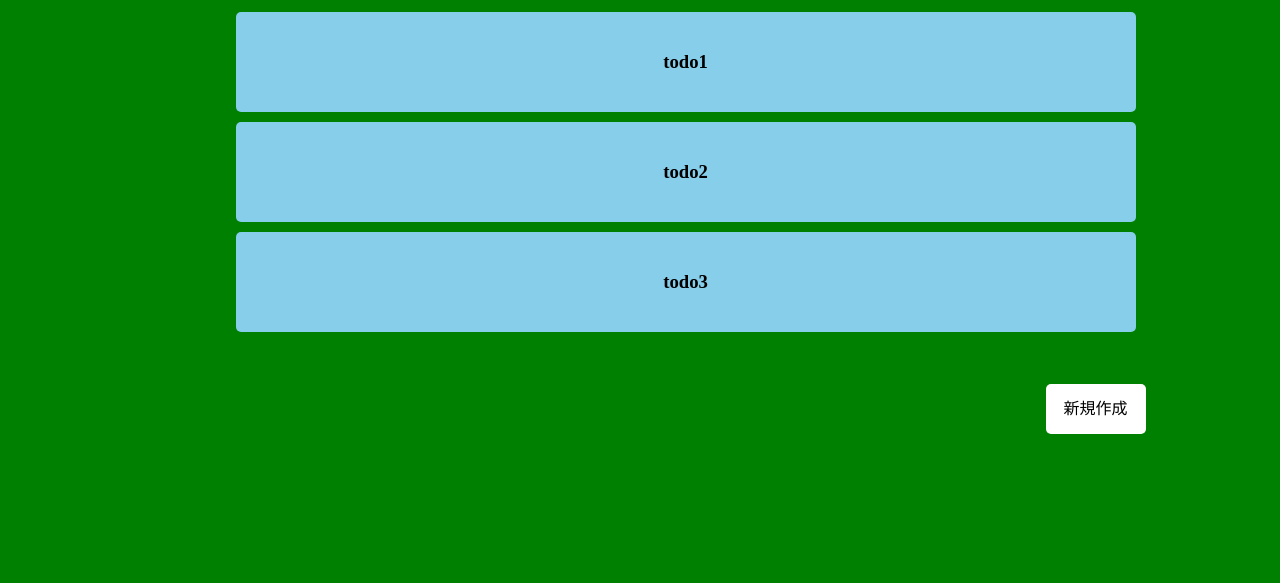
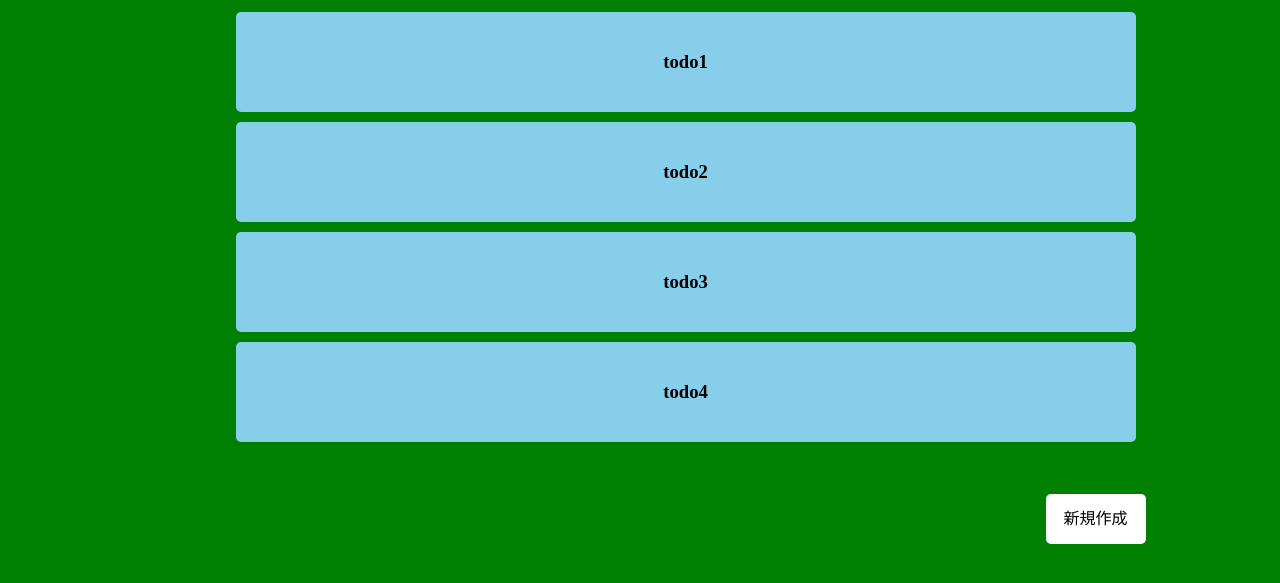
Before and after one commit to ballboyst/homepage, a plain HTML site: page todo.html in a window 1280 px wide. Shown: the part 79-662 px from the top of the page. Drawn offline with Linux system fonts and the light colour scheme.

Commit message:
modified todo

```diff
--- a/todo.html
+++ b/todo.html
@@ -13,6 +13,7 @@
             <h3 class="todo">todo1</h3>
             <h3 class="todo">todo2</h3>
             <h3 class="todo">todo3</h3>
+            <h3 class="todo">todo4</h3>
         </div>
         <p class="space"></p>
         <p class="create">新規作成</p>
```
